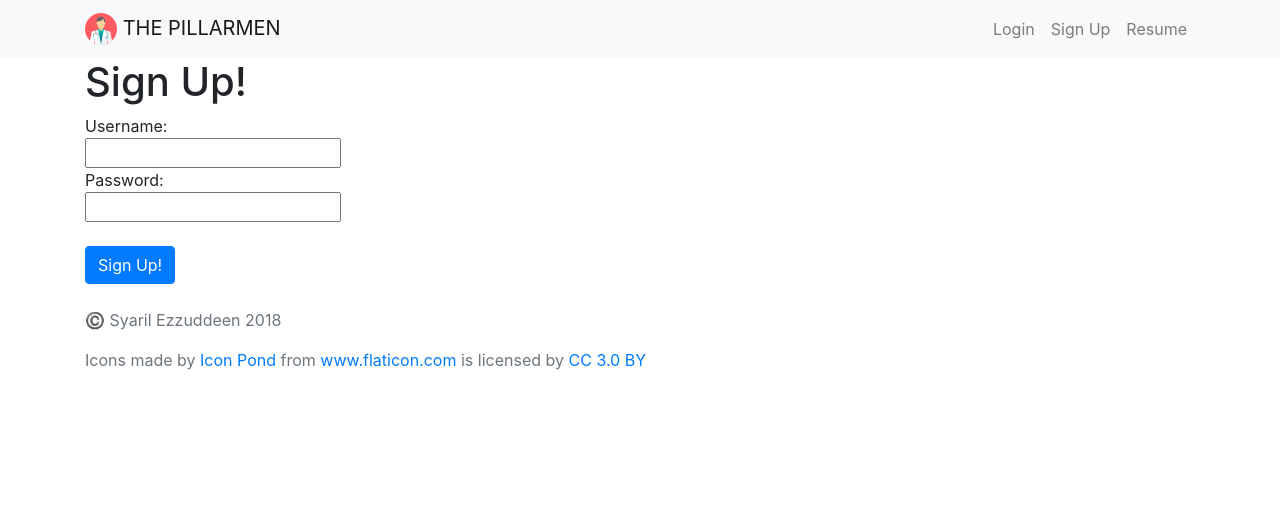
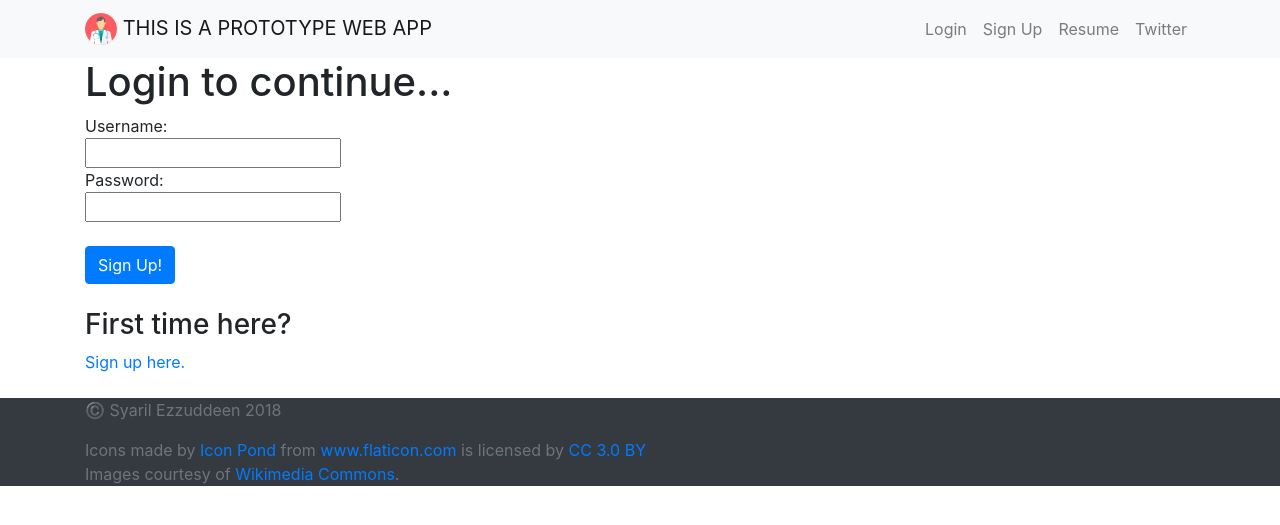
Before and after one commit to Syaril/portfolio-project, a Django app: page /accounts/login/ in a window 1280 px wide. Shown: the top 525 px of the page. Run offline with Django 3.2, Linux system fonts and the light colour scheme; some libraries are stand-ins or nearby versions.

Commit message:
Cont cleaning up the landing page 2

```diff
--- a/accounts/templates/accounts/login.html
+++ b/accounts/templates/accounts/login.html
@@ -8,7 +8,7 @@
     <br/>
 {% endif %}
 
-<h1>Sign Up!</h1>
+<h1>Login to continue...</h1>
 
 <form method="POST" action="{% url 'login' %}">
     {% csrf_token %}
@@ -25,5 +25,8 @@
     <br/>
     <br/>
 </form>
-
+    <h3>First time here?</h3>
+    <a href="{% url 'signup' %}">Sign up here.</a>
+    <br/>
+    <br/>
 {% endblock %}
--- a/portfolio/templates/base.html
+++ b/portfolio/templates/base.html
@@ -24,7 +24,7 @@
          <div class="container">
               <a class="navbar-brand" href="{% url 'home' %}">
              <img src="{% static 'doctor.png' %}" class="d-inline-block align-top" height="32" width="32"/>
-              THE PILLARMEN
+              THIS IS A PROTOTYPE WEB APP
               </a>
               <button class="navbar-toggler" type="button" data-toggle="collapse" data-target="#navbarNavAltMarkup" aria-controls="navbarNavAltMarkup" aria-expanded="false" aria-label="Toggle navigation">
                 <span class="navbar-toggler-icon"></span>
@@ -43,6 +43,7 @@
                         <a class="nav-item nav-link" href="{% url 'login' %}">Login</a>
                         <a class="nav-item nav-link" href="{% url 'signup' %}">Sign Up</a>
                         <a class="nav-item nav-link" href="{% static 'fake_resume.pdf' %}">Resume</a>
+                        <a class="nav-item nav-link" href="https://twitter.com/syarilezzuddeen">Twitter</a>
 
                     {% endif %}
 
@@ -61,11 +62,11 @@
         {% endblock %}
         </div>
     </body>
-
-    <footer class="text-muted">
+    <footer class="text-muted bg-dark">
         <div class="container">
           <p>©️ Syaril Ezzuddeen {%  now "Y" %}</p>
             <div>Icons made by <a href="https://www.flaticon.com/authors/popcorns-arts" title="Icon Pond">Icon Pond</a> from <a href="https://www.flaticon.com/" title="Flaticon">www.flaticon.com</a> is licensed by <a href="http://creativecommons.org/licenses/by/3.0/" title="Creative Commons BY 3.0" target="_blank">CC 3.0 BY</a></div>
+            <div>Images courtesy of <a href="https://commons.wikimedia.org/wiki/Main_Page" title="Wikimedia Commons">Wikimedia Commons</a>.</div>
       </div>
     </footer>
 
```
Also changed, not shown: 1 other file.
